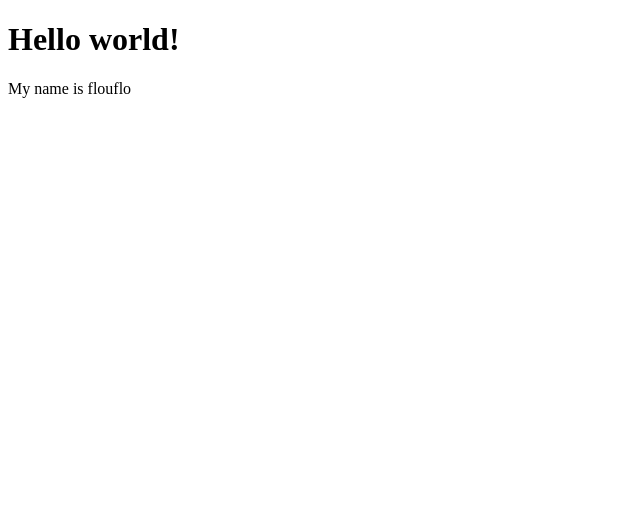
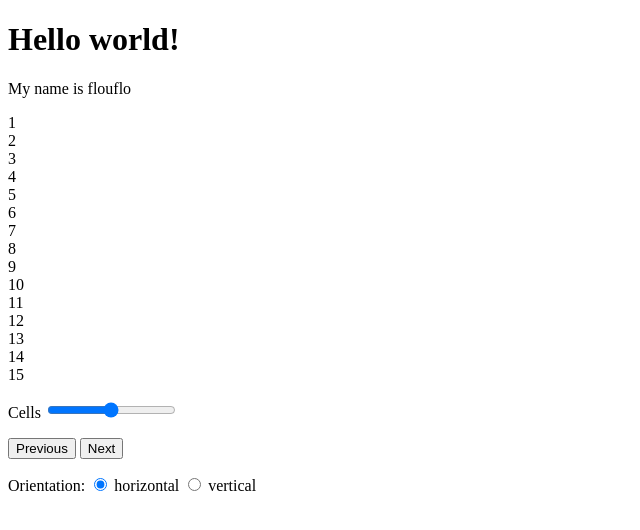
Before and after one commit to smdotcom/smdotcom.github.io, a plain HTML site: page index.html in a window 1280 px wide. Shown: the whole page, without its empty margins (0-640 px from the left). Drawn offline with Linux system fonts and the light colour scheme.

Commit message:
Update index.html

```diff
--- a/index.html
+++ b/index.html
@@ -6,5 +6,48 @@
 <body>
 	<h1>Hello world!</h1>
 <p>My name is flouflo</p>
+<div class="scene">
+  <div class="carousel">
+    <div class="carousel__cell">1</div>
+    <div class="carousel__cell">2</div>
+    <div class="carousel__cell">3</div>
+    <div class="carousel__cell">4</div>
+    <div class="carousel__cell">5</div>
+    <div class="carousel__cell">6</div>
+    <div class="carousel__cell">7</div>
+    <div class="carousel__cell">8</div>
+    <div class="carousel__cell">9</div>
+    <div class="carousel__cell">10</div>
+    <div class="carousel__cell">11</div>
+    <div class="carousel__cell">12</div>
+    <div class="carousel__cell">13</div>
+    <div class="carousel__cell">14</div>
+    <div class="carousel__cell">15</div>
+  </div>
+</div>
+
+<div class="carousel-options">
+  <p>
+    <label>
+      Cells
+      <input class="cells-range" type="range" min="3" max="15" value="9" />
+    </label>
+  </p>
+  <p>
+    <button class="previous-button">Previous</button>
+    <button class="next-button">Next</button>
+  </p>
+  <p>
+    Orientation:
+    <label>
+      <input type="radio" name="orientation" value="horizontal" checked />
+      horizontal
+    </label>
+    <label>
+      <input type="radio" name="orientation" value="vertical" />
+      vertical
+    </label>
+  </p>
+</div>
 </body>
 </html>
```
